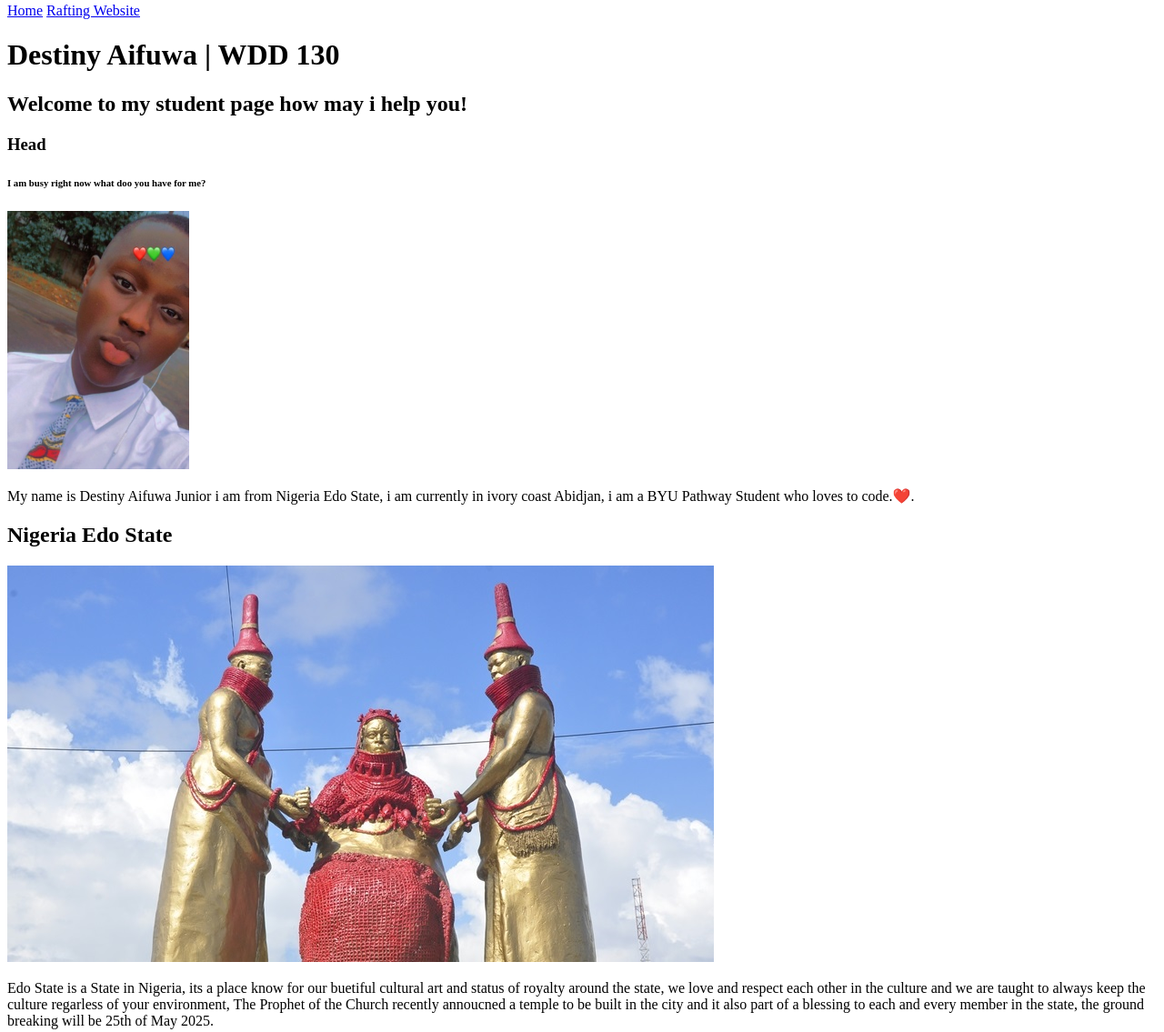
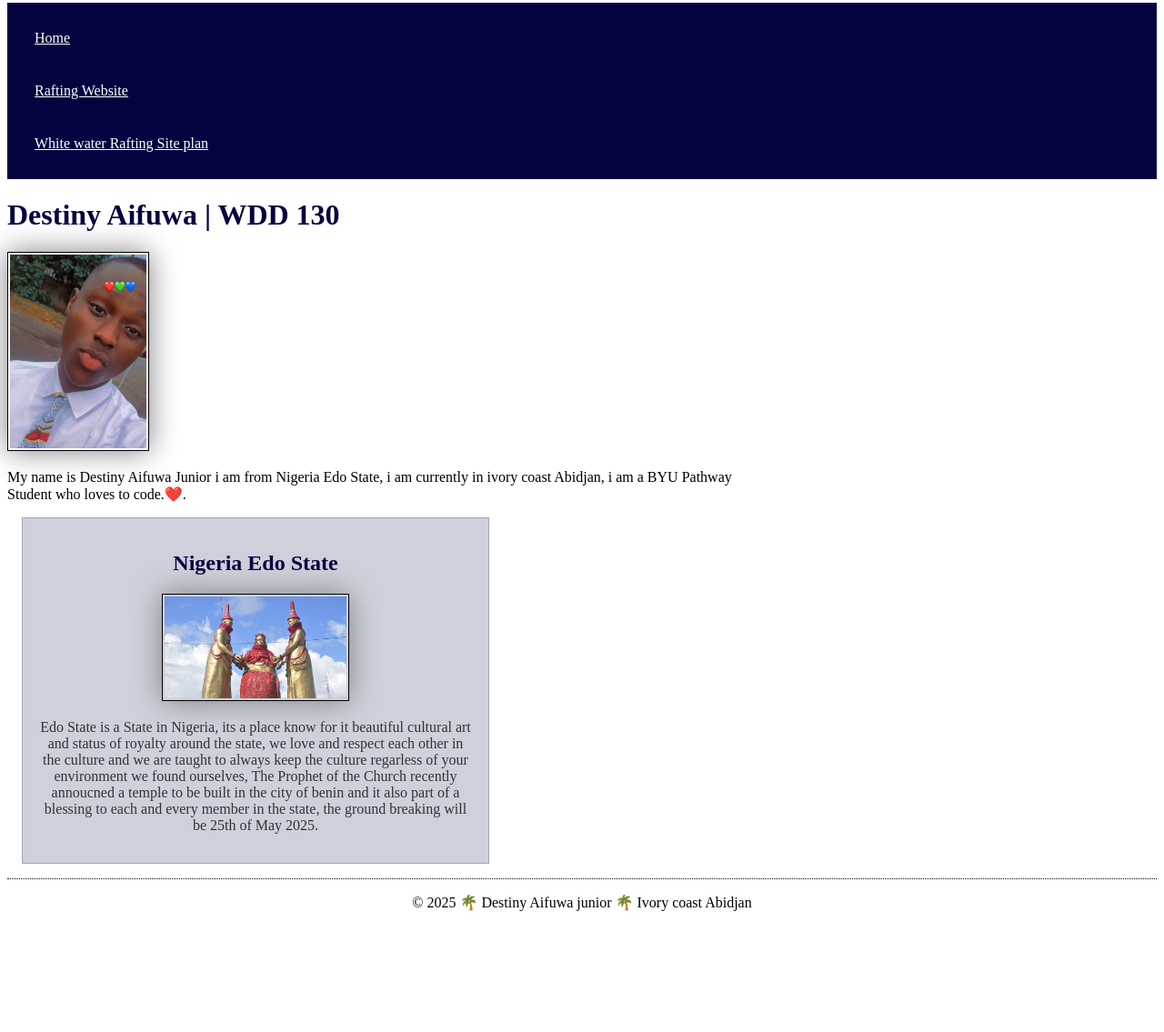
Before and after one commit to Destinyaifuwa/wdd130, a plain HTML site: page index.html in a window 1280 px wide. Shown: the part 5-1140 px from the top of the page at 91% size. After the commit the page ends 1023 px from the top, so only its background shows below. Drawn offline with Linux system fonts and the light colour scheme.

Commit message:
proper chnage

```diff
--- a/Styles/styles.css
+++ b/Styles/styles.css
@@ -6,13 +6,18 @@ aside {
     margin: 1rem;
     border: 1px solid rgb(0 0 0 / 0.2);
     padding: 1rem;
-    background-color: #eee;
+    background-color: #ced0db;
     color: #333;
     text-align: center;
 }
+aside img {
+    width: 200px;
+    height: auto;
+}
 main img {
-    width: 50px;
+    width: 150px;
     height: auto;
+
 }
 nav {
     background-color: rgb(4, 3, 63);
@@ -24,15 +29,21 @@ nav a {
     padding: 20px;
 }
 h1 {
-    color: black;
+    color: rgb(4, 3, 63);
 }
 img {
-    width: 150px;
+    width: 200px;
     height: auto;
     border: 1px solid black;
     padding: 2px;
     box-shadow: 0 0 30px gray;
 }
 p {
-    padding: 0px;
+    padding: 20;
+
 }
+footer {
+    margin-top: 15px;
+    border-top: 1px dotted;
+    text-align: center;
+}
--- a/index.html
+++ b/index.html
@@ -3,11 +3,10 @@
 
 <head>
     <meta charset="UTF-8">
-    <meta name="veiwpoint" content="width=device=width,
-        initial-scale=1.0">
+    <meta name="veiwpoint" content="width=device=width, initial-scale=1.0">
     <title>Destiny Aifuwa | WDD 130</title>
     <meta name="Discription" content="Destiny Aifuwa WDD130 | Coding and software development.">
-    <meta name="Author" content="Destiny Aifuwa Junior"
+    <meta name="author" content="Destiny Aifuwa Junior">
     <link rel="stylesheet" href="Styles/styles.css">
 </head>
 <body>
@@ -15,13 +14,12 @@
         <nav>
             <a href="#">Home</a>
             <a href="wwr/">Rafting Website</a>
+            <a href="wwr/site-plan-rafting.html">White water Rafting Site plan</a>
         </nav>
     </header>
     <main>
         <h1>Destiny Aifuwa | WDD 130</h1>
-        <h2>Welcome to my student page how may i help you!</h2>
-        <h3>Head</h3>
-        <h6>I am busy right now what doo you have for me?</h6>
+        <h2></h2>
         <img src="images/profile.jpg.jpg" alt="Profile image of Destiny Aifuwa." width="200">
         <p>My name is Destiny Aifuwa Junior i am from Nigeria Edo State,
            i am currently in ivory coast Abidjan, i am a BYU Pathway Student who loves to code.❤️.</p>
@@ -29,7 +27,9 @@
     <aside>
         <h1>Nigeria Edo State</h1>
         <img src="images/Art-Works-in-Benin-City.jpg" alt="Benin City Image of Art">
-        <p>Edo State is a State in Nigeria, its a place know for our buetiful cultural art and status of royalty around the state, we love and respect each other in the culture and we are taught to always keep the culture regarless of your environment, The Prophet of the Church recently annoucned a temple to be built in the city and it also part of a blessing to each and every member in the state, the ground breaking will be 25th of May 2025.</p>
+        <p>Edo State is a State in Nigeria, its a place know for it beautiful cultural art and
+            status of royalty around the state, we love and respect each other in the culture and we are taught to always keep the culture regarless of your environment we found ourselves,
+            The Prophet of the Church recently annoucned a temple to be built in the city of benin and it also part of a blessing to each and every member in the state, the ground breaking will be 25th of May 2025.</p>
     </aside>
     <footer>
         <p>© 2025 🌴 Destiny Aifuwa junior 🌴 Ivory coast Abidjan</p>
```
